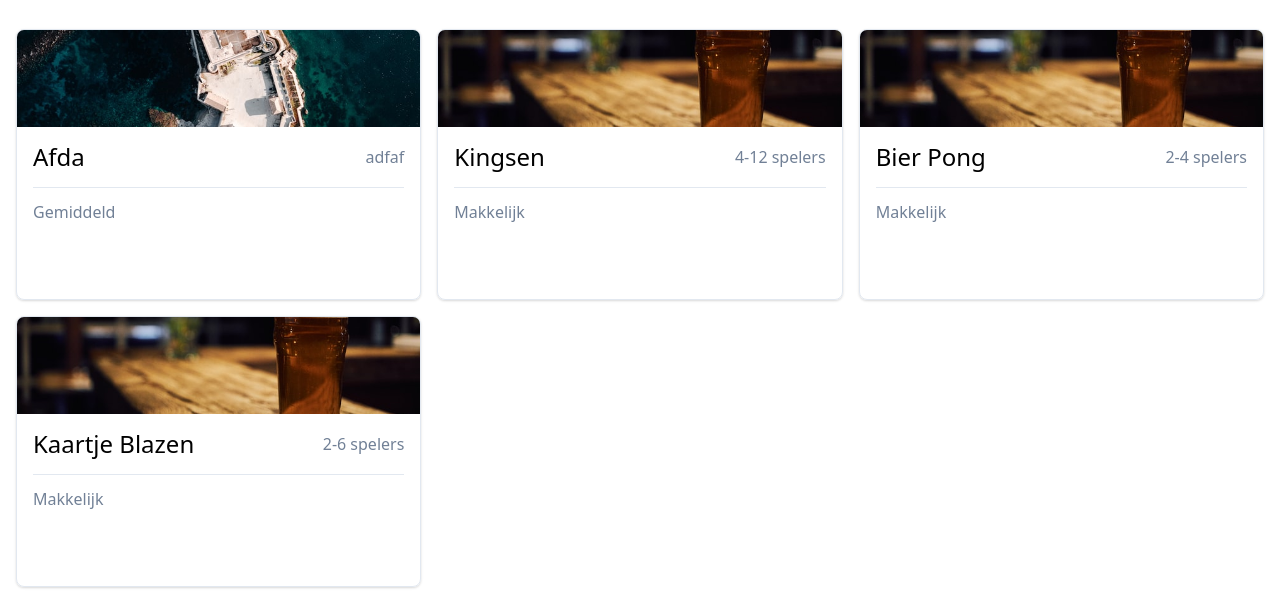
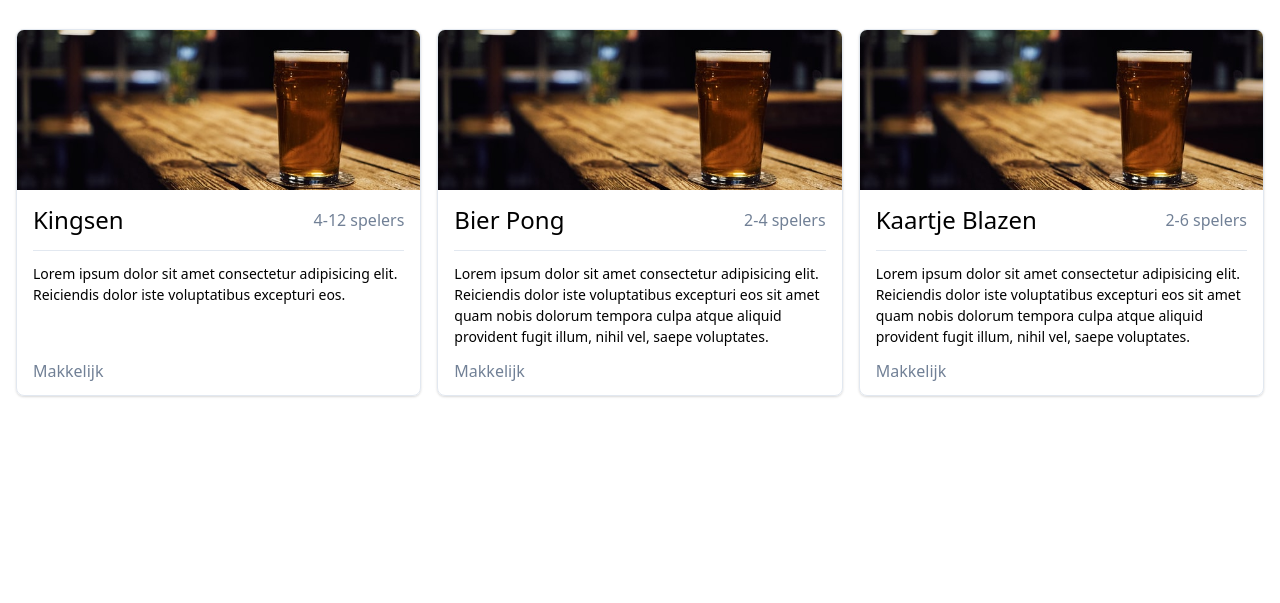
Before and after one commit to rickthedev/drankSpellen, a Gatsby site: page / in a window 1280 px wide. Shown: the part 294-897 px from the top of the page. After the commit the page ends 800 px from the top, so only its background shows below. Built offline with nearby package versions, Linux system fonts and the light colour scheme; Gatsby itself is replaced by a stand-in of ours.

Commit message:
make it better

```diff
--- a/src/components/Card.js
+++ b/src/components/Card.js
@@ -2,18 +2,20 @@ import React from "react"
 
 export default function Card({ players, title, difficulty, image, short }) {
   return (
-    <div className="w-full border shadow rounded-lg flex flex-col overflow-hidden">
+    <div className="border shadow rounded-lg flex flex-col overflow-hidden">
       <div
         className="h-40 bg-center bg-cover"
         style={{ backgroundImage: `url(${image})` }}
       ></div>
-      <div className="h-full px-4 py-3">
+      <div className="flex-grow px-4 py-3 flex flex-col">
         <div className="flex items-center border-b pb-3">
           <h3 className="text-2xl font-thin capitalize">{title}</h3>
           <p className="ml-auto text-gray-600 lowercase">{players}</p>
         </div>
         <p className="text-sm my-3">{short}</p>
-        <p className="mt-3 text-gray-600 font-thin capitalize">{difficulty}</p>
+        <p className="mt-auto text-gray-600 font-thin capitalize">
+          {difficulty}
+        </p>
       </div>
     </div>
   )
--- a/src/games/afda.md
+++ /dev/null
@@ -1,28 +0,0 @@
----
-title: afda
-players: adfaf
-difficulty: gemiddeld
-short: >-
-  adfasfasshort: Lorem ipsum dolor sit amet consectetur adipisicing elit.
-  Reiciendis dolor
-    iste voluptatibus excepturi eos sit amet quam nobis dolorum tempora culpa
-    atque aliquid provident fugit illum, nihil vel, saepe voluptates.short: Lorem ipsum dolor sit amet consectetur adipisicing elit. Reiciendis dolor
-    iste voluptatibus excepturi eos sit amet quam nobis dolorum tempora culpa
-    atque aliquid provident fugit illum, nihil vel, saepe voluptates.short: Lorem ipsum dolor sit amet consectetur adipisicing elit. Reiciendis dolor
-    iste voluptatibus excepturi eos sit amet quam nobis dolorum tempora culpa
-    atque aliquid provident fugit illum, nihil vel, saepe voluptates.
-image: assets/jacob-buchhave-mej_kjyusl8-unsplash-1-.jpg
----
-short:Lorem ipsum dolor sit amet consectetur adipisicing elit. Reiciendis dolor
-
-iste voluptatibus excepturi eos sit amet quam nobis dolorum tempora culpa
-
-atque aliquid provident fugit illum, nihil vel, saepe voluptates.short:Lorem ipsum dolor sit amet consectetur adipisicing elit. Reiciendis dolor
-
-iste voluptatibus excepturi eos sit amet quam nobis dolorum tempora culpa
-
-atque aliquid provident fugit illum, nihil vel, saepe voluptates.short:Lorem ipsum dolor sit amet consectetur adipisicing elit. Reiciendis dolor
-
-iste voluptatibus excepturi eos sit amet quam nobis dolorum tempora culpa
-
-atque aliquid provident fugit illum, nihil vel, saepe voluptates.
--- a/src/games/map-omschrijving-test-123-n-nlorem-ipsum-dolor-sit-amet-afbeelding-assets-mnm-all-46yad80ynp4-unsplash-jpg-titel-bier-pong-spelers-2-4-spelers copy 2.md
+++ b/src/games/map-omschrijving-test-123-n-nlorem-ipsum-dolor-sit-amet-afbeelding-assets-mnm-all-46yad80ynp4-unsplash-jpg-titel-bier-pong-spelers-2-4-spelers copy 2.md
@@ -2,6 +2,8 @@
 title: kingsen
 players: 4-12 spelers
 difficulty: makkelijk
+short: Lorem ipsum dolor sit amet consectetur adipisicing elit. Reiciendis dolor
+  iste voluptatibus excepturi eos.
 image: assets/mnm-all-46yad80ynp4-unsplash.jpg
 ---
 
--- a/src/games/map-omschrijving-test-123-n-nlorem-ipsum-dolor-sit-amet-afbeelding-assets-mnm-all-46yad80ynp4-unsplash-jpg-titel-bier-pong-spelers-2-4-spelers copy.md
+++ b/src/games/map-omschrijving-test-123-n-nlorem-ipsum-dolor-sit-amet-afbeelding-assets-mnm-all-46yad80ynp4-unsplash-jpg-titel-bier-pong-spelers-2-4-spelers copy.md
@@ -2,6 +2,9 @@
 title: bier pong
 players: 2-4 spelers
 difficulty: makkelijk
+short: Lorem ipsum dolor sit amet consectetur adipisicing elit. Reiciendis dolor
+  iste voluptatibus excepturi eos sit amet quam nobis dolorum tempora culpa
+  atque aliquid provident fugit illum, nihil vel, saepe voluptates.
 image: assets/mnm-all-46yad80ynp4-unsplash.jpg
 ---
 
--- a/src/pages/index.js
+++ b/src/pages/index.js
@@ -16,6 +16,7 @@ export default () => {
               players
               difficulty
               image
+              short
             }
           }
         }
@@ -31,8 +32,13 @@ export default () => {
       <h2 className="text-3xl text-center mb-4 mt-8">Spellen</h2>
       <div className="p-4 mx-auto container grid gap-4 grid-cols-1 sm:grid-cols-2 lg:grid-cols-3">
         {spellen.allMarkdownRemark.edges.map(edge => {
-          const { title, players, difficulty, image } = edge.node.frontmatter
-          console.log(title)
+          const {
+            title,
+            players,
+            difficulty,
+            image,
+            short,
+          } = edge.node.frontmatter
 
           return (
             <Card
@@ -40,6 +46,7 @@ export default () => {
               players={players}
               difficulty={difficulty}
               image={image}
+              short={short}
             ></Card>
           )
         })}
--- a/src/pages/style.css
+++ b/src/pages/style.css
@@ -1,3 +1,7 @@
+* {
+  box-sizing: border-box;
+}
+
 @tailwind base;
 
 @tailwind components;
```
